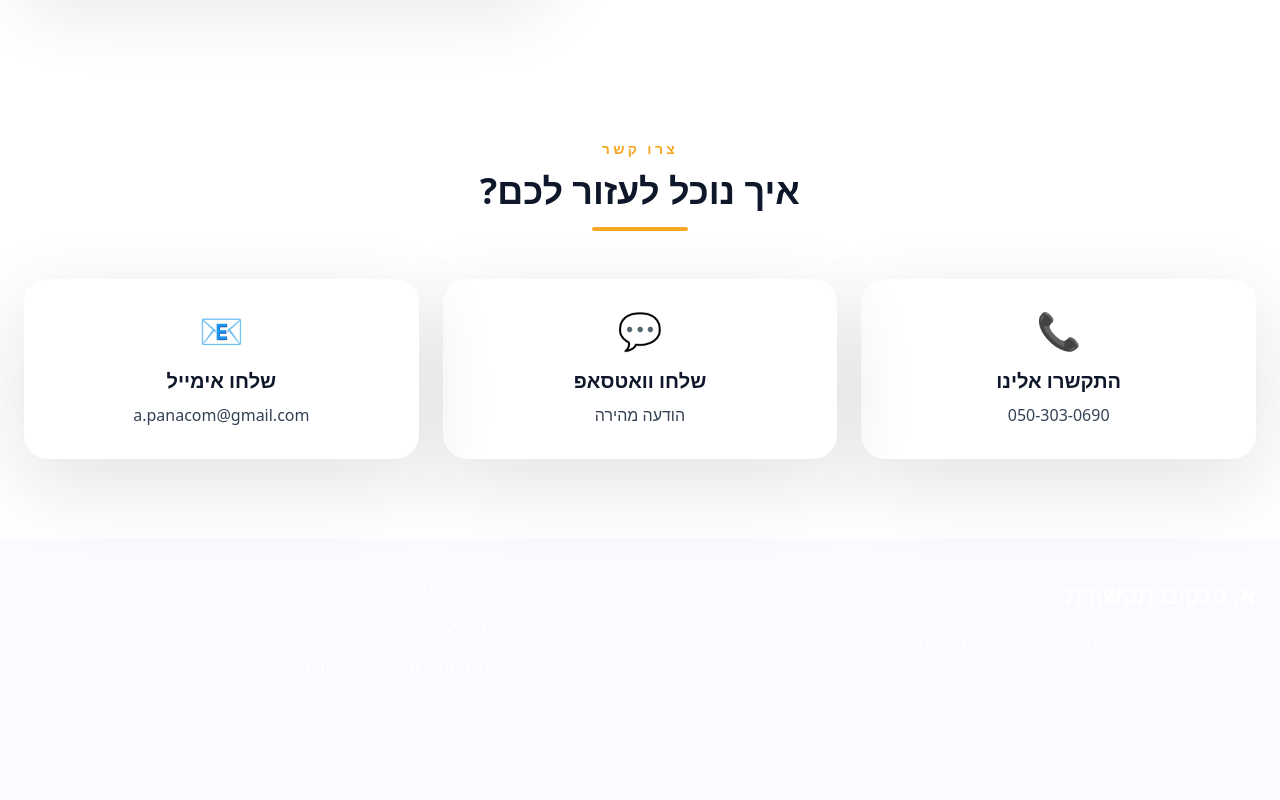
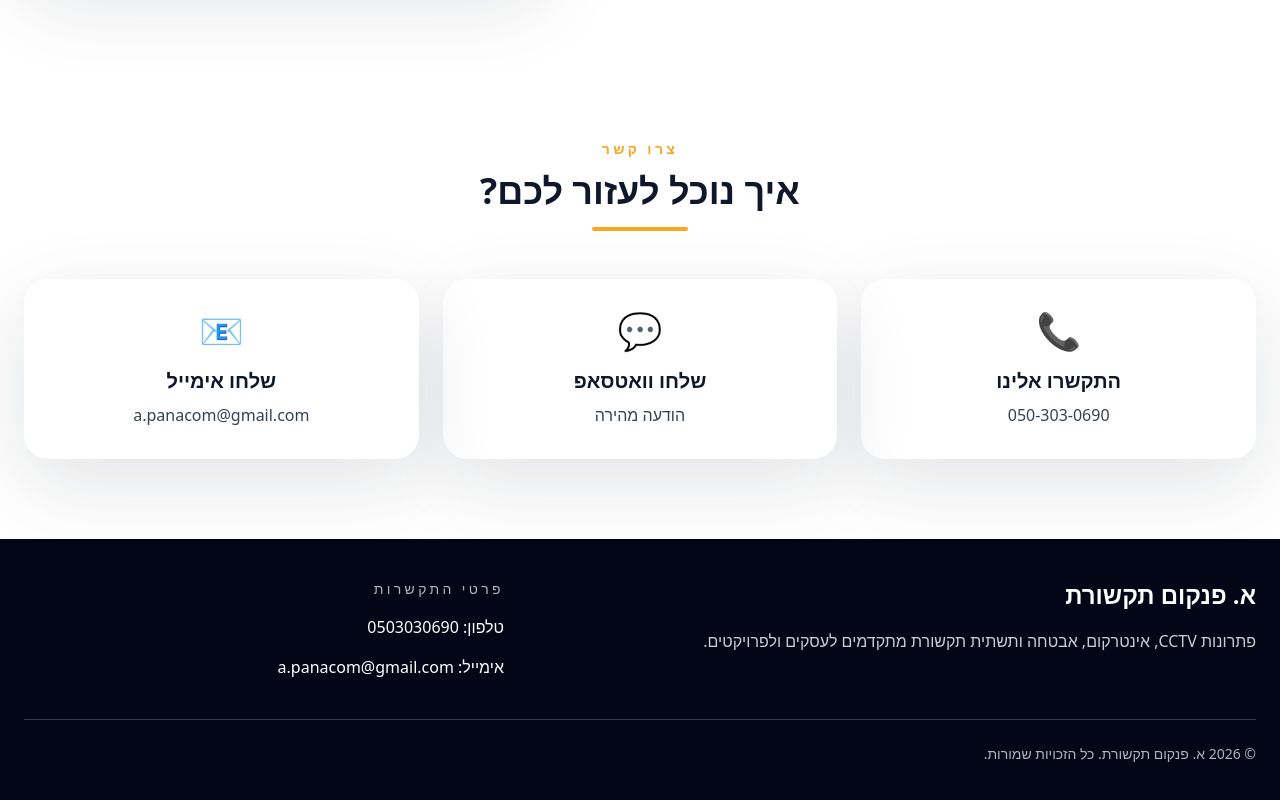
Before and after one commit to liorma6/Panacom, a React (Vite) app: page / in a window 1280 px wide. Shown: the part 2689-3489 px from the top of the page. Built offline with nearby package versions, Linux system fonts and the light colour scheme.

Commit message:
Fix footer background color and update contact details

```diff
--- a/src/components/layout/Footer.tsx
+++ b/src/components/layout/Footer.tsx
@@ -1,6 +1,6 @@
 export function Footer() {
   return (
-    <footer className="bg-brand-blue text-white">
+    <footer className="bg-slate-950 text-white">
       <div className="container mx-auto px-6 py-10 text-right">
         <div className="grid gap-8 md:grid-cols-[1.2fr_0.8fr]">
           <div>
@@ -11,8 +11,8 @@ export function Footer() {
           </div>
           <div className="space-y-4">
             <p className="text-sm uppercase tracking-[0.24em] text-white/70">פרטי התקשרות</p>
-            <p>טלפון: *9876</p>
-            <p>אימייל: info@panacom.co.il</p>
+            <p>טלפון: 0503030690</p>
+            <p>אימייל: a.panacom@gmail.com</p>
           </div>
         </div>
         <div className="mt-10 border-t border-white/20 pt-6 text-sm text-white/70">
```
